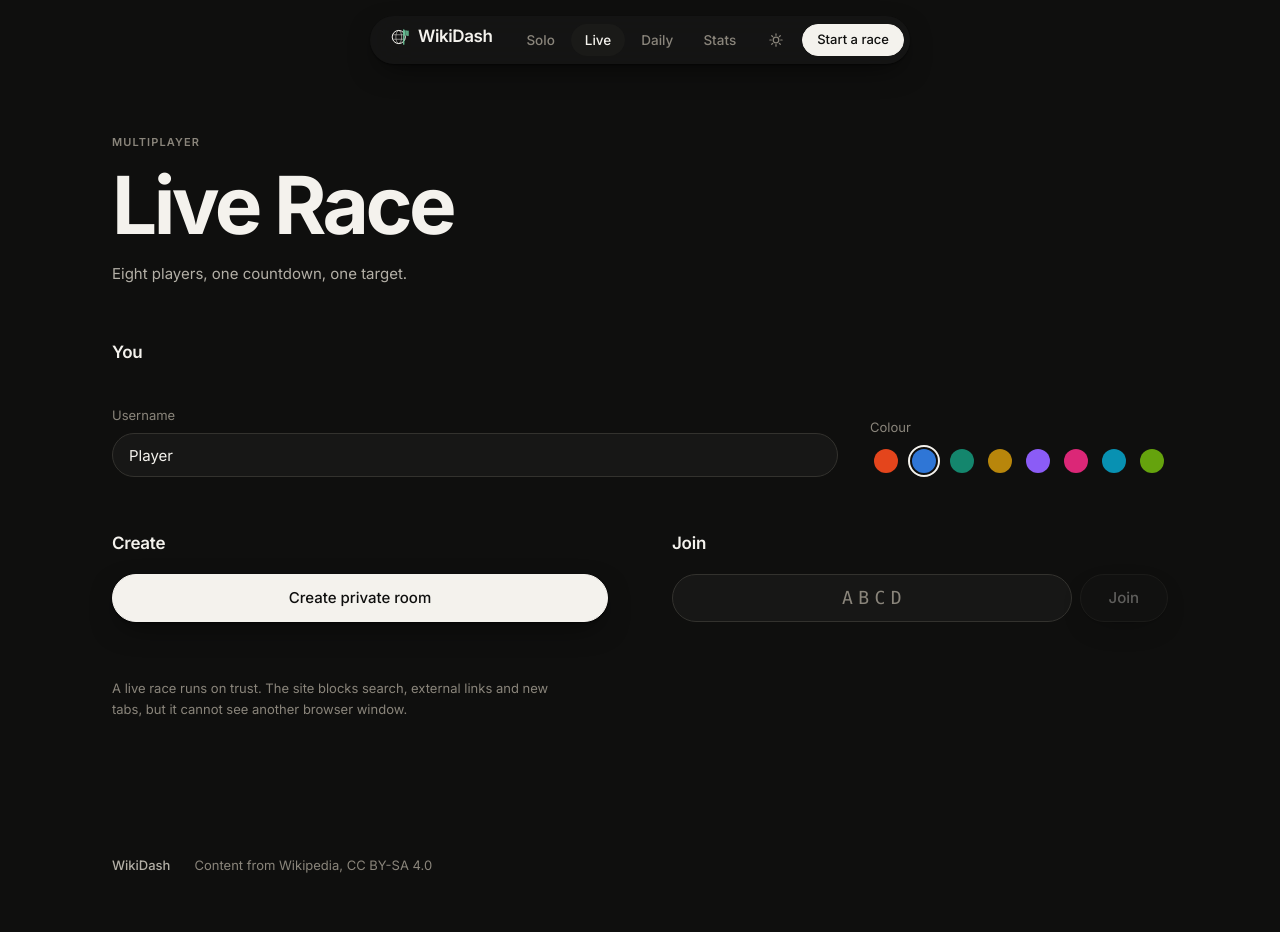
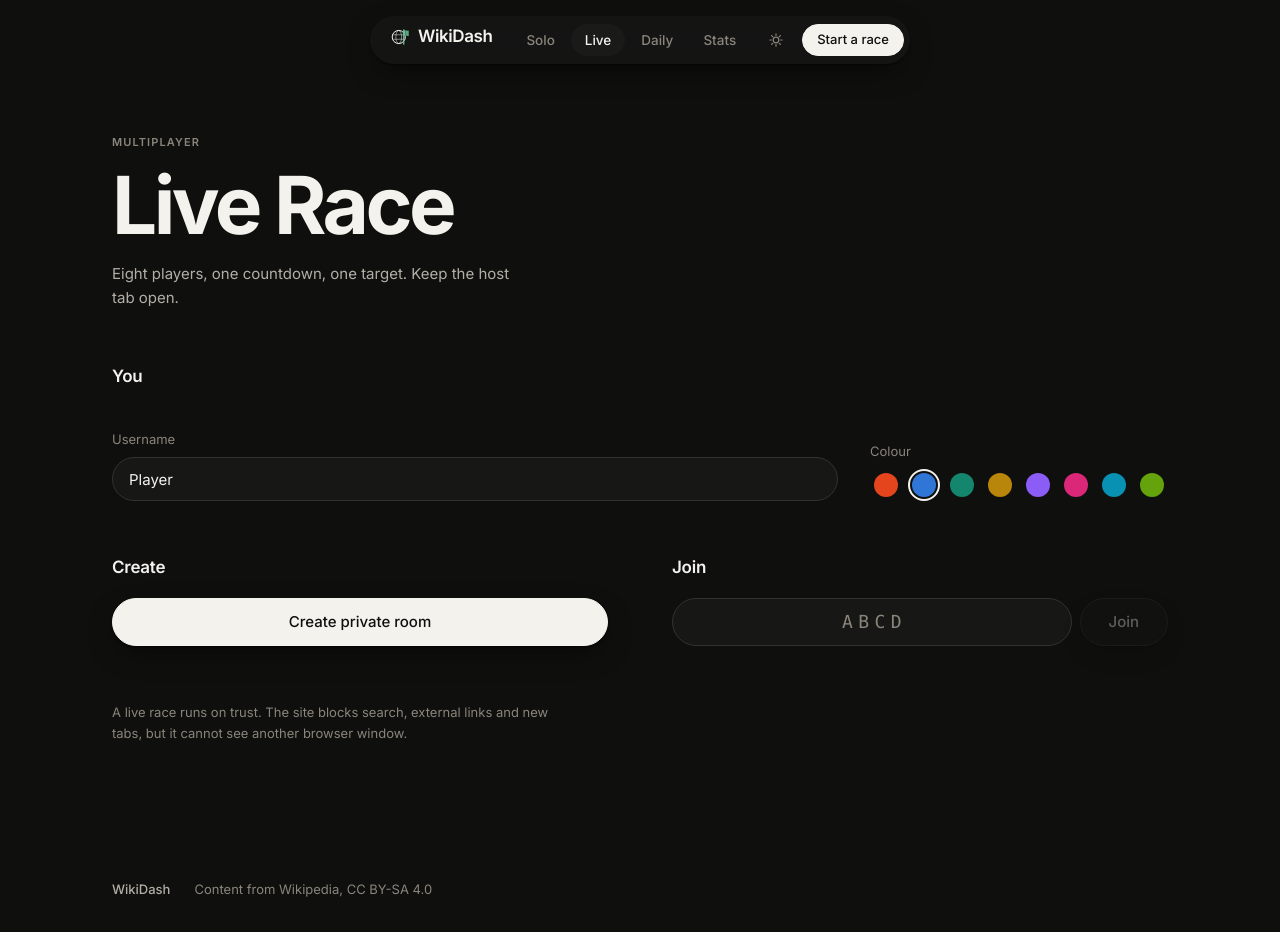
Before and after one commit to mastercoder26/wikipedia-hunt, a React (Vite) app: page /live in a window 1280 px wide. Before the commit the page ends 908 px from the top, so only its background shows below. Built offline with nearby package versions, Linux system fonts and the light colour scheme.

Commit message:
docs: explain WebRTC live rooms and the host-tab rule

```diff
--- a/src/routes/LiveHome.tsx
+++ b/src/routes/LiveHome.tsx
@@ -54,7 +54,7 @@
           Live Race
         </h1>
         <p className="mt-5 max-w-[42ch] text-[15px] leading-[1.6] text-[var(--ink-2)]">
-          Eight players, one countdown, one target.
+          Eight players, one countdown, one target. Keep the host tab open.
         </p>
       </Reveal>
 
```
Also changed, not shown: src/lib/multiplayer/README.md, 1 other file (tests, documents, lock files or other folders).
